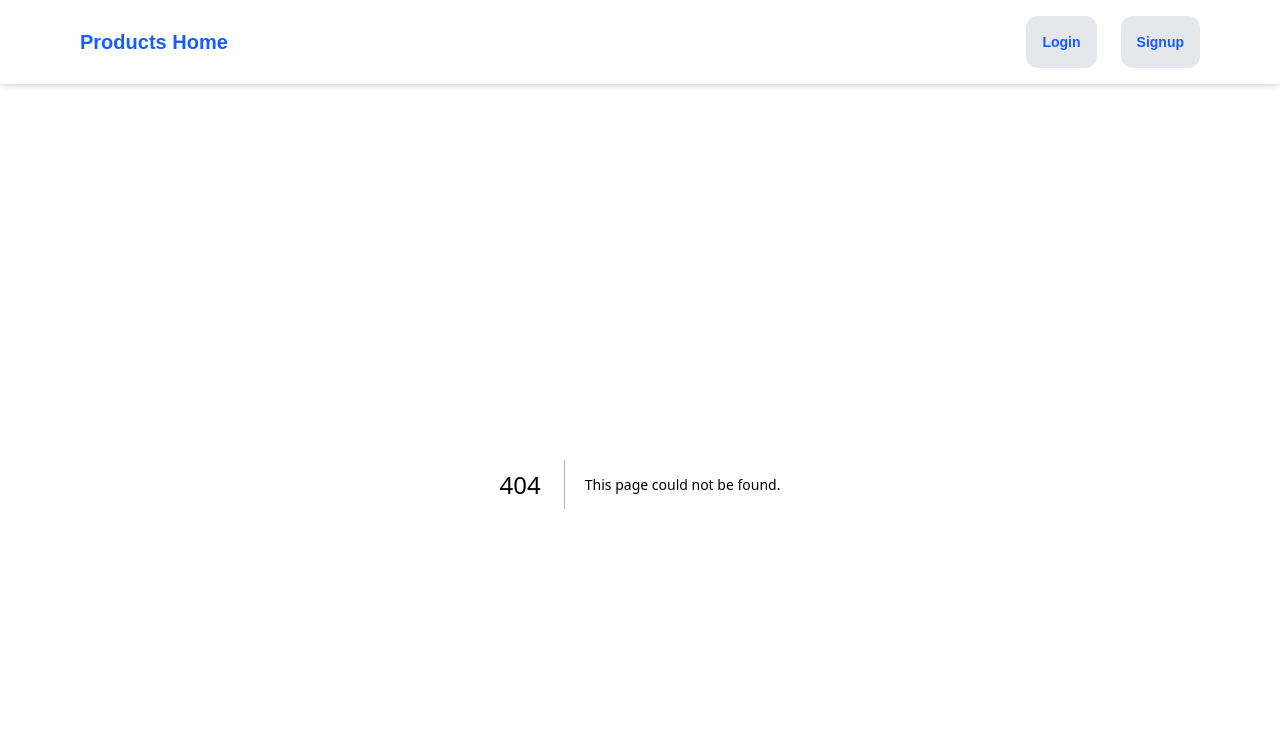
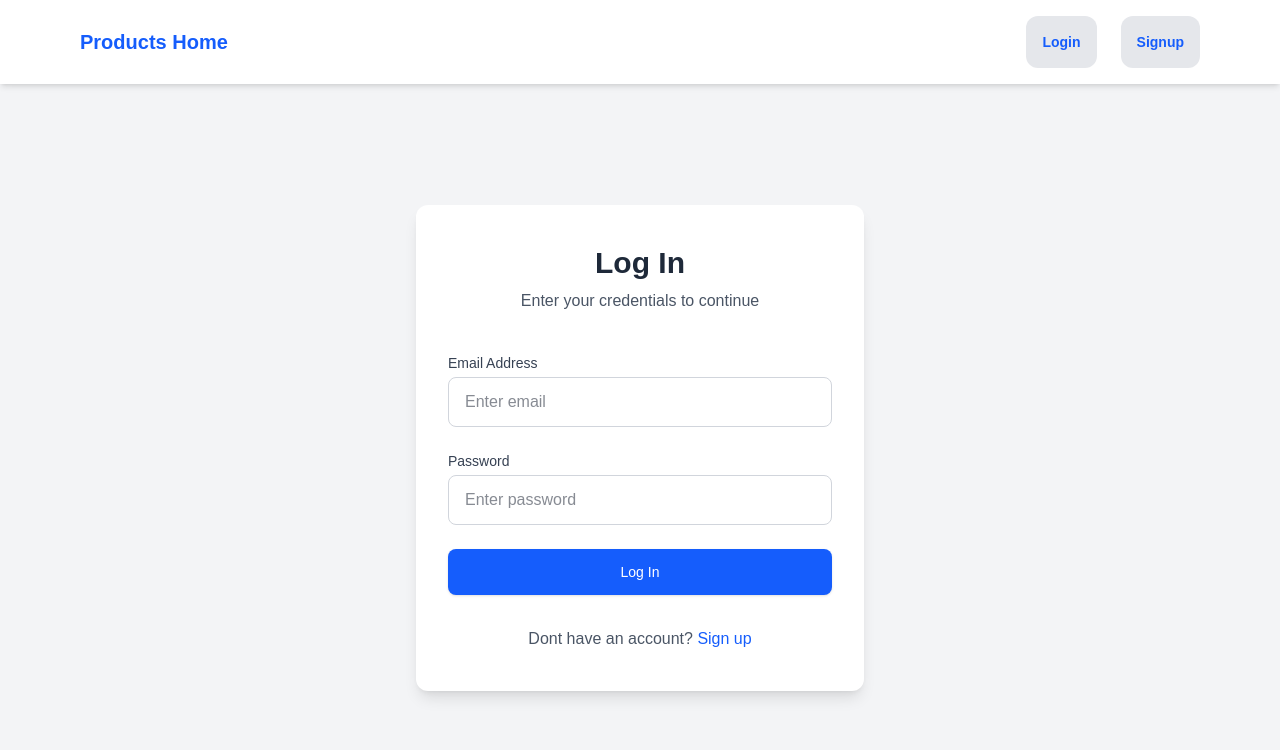
Before and after one commit to lokeshloki3/product-listing, a Next.js app: page /login in a window 1280 px wide. Before the commit this address had no page. Shown: the top 750 px of the page. Built offline with nearby package versions, Linux system fonts and the light colour scheme.

Commit message:
login form created

```diff
--- /dev/null
+++ b/src/app/login/page.tsx
@@ -0,0 +1,117 @@
+'use client';
+
+import { FormEvent, useState } from 'react';
+import { useRouter } from 'next/navigation';
+import Link from 'next/link';
+
+export default function LoginPage() {
+  const [email, setEmail] = useState<string>('');
+  const [password, setPassword] = useState<string>('');
+  const [error, setError] = useState<string>('');
+  const [loading, setLoading] = useState<boolean>(false);
+  const router = useRouter();
+
+  const handleSubmit = async (e: FormEvent<HTMLFormElement>) => {
+    e.preventDefault();
+    setError('');
+    setLoading(true);
+
+    try {
+      const response = await fetch('/api/login', {
+        method: 'POST',
+        headers: {
+          'Content-Type': 'application/json',
+        },
+        body: JSON.stringify({ email, password }),
+      });
+
+      const data = await response.json();
+
+      if (!response.ok) {
+        setError(data.error || 'Invalid credentials');
+        return;
+      }
+
+      router.push('/');
+    } catch (error) {
+      setError('An error occurred. Please try again.');
+    } finally {
+      setLoading(false);
+    }
+  };
+
+  return (
+    <div className="bg-gray-100 flex items-center justify-center h-full min-h-[91vh]">
+
+      <div className="w-full max-w-md px-8 py-10 bg-white rounded-xl shadow-lg">
+        <div className="w-full max-w-md">
+          <div className="text-center mb-10">
+            <h2 className="text-3xl font-bold text-gray-800">Log In</h2>
+            <p className="text-gray-600 mt-2">Enter your credentials to continue</p>
+          </div>
+
+          {error && (
+            <div className="mb-6 p-4 bg-red-50 border-l-4 border-red-500 text-red-700 rounded">
+              <p>{error}</p>
+            </div>
+          )}
+
+          <form onSubmit={handleSubmit} className="space-y-6">
+            <div>
+              <label htmlFor="email" className="block text-sm font-medium text-gray-700 mb-1">
+                Email Address
+              </label>
+              <input
+                id="email"
+                type="email"
+                name="email"
+                placeholder="Enter email"
+                className="w-full text-gray-900 px-4 py-3 border border-gray-300 rounded-lg focus:ring-2 focus:ring-blue-500 focus:border-blue-500 transition"
+                required
+                value={email}
+                onChange={(e) => setEmail(e.target.value)}
+              />
+            </div>
+
+            <div>
+              <div className="flex items-center justify-between mb-1">
+                <label htmlFor="password" className="block text-sm font-medium text-gray-700">
+                  Password
+                </label>
+              </div>
+              <input
+                id="password"
+                type="password"
+                name="password"
+                placeholder="Enter password"
+                className="w-full px-4 text-gray-900 py-3 border border-gray-300 rounded-lg focus:ring-2 focus:ring-blue-500 focus:border-blue-500 transition"
+                required
+                value={password}
+                onChange={(e) => setPassword(e.target.value)}
+              />
+            </div>
+
+            <button
+              type="submit"
+              disabled={loading}
+              className={`w-full flex justify-center py-3 px-4 border border-transparent rounded-lg shadow-sm text-sm font-medium text-white bg-blue-600 hover:bg-blue-700 focus:outline-none focus:ring-2 focus:ring-offset-2 focus:ring-blue-500 cursor-pointer ${loading ? 'opacity-70 cursor-not-allowed' : ''
+                }`}
+            >
+              {loading ? 'Logging in...' : 'Log In'}
+            </button>
+          </form>
+
+          <div className="mt-8 text-center">
+            <p className="text-gray-600">
+              Dont have an account?{' '}
+              <Link href="/signup" className="text-blue-600 hover:text-blue-800 hover:underline font-medium">
+                Sign up
+              </Link>
+            </p>
+          </div>
+
+        </div>
+      </div>
+    </div>
+  );
+}
--- a/src/app/page.tsx
+++ b/src/app/page.tsx
@@ -41,7 +41,7 @@ export default function Home() {
       {
         loading ? (
           <div className="flex justify-center items-center min-h-[91vh]">
-            <p className="text-xl text-center font-medium text-blue-600">Loading products...</p>
+            <p className="text-xl text-center font-medium">Loading products...</p>
           </div>
         ) : (
           products.length > 0 ? (
@@ -54,8 +54,8 @@ export default function Home() {
               }
             </div>
           ) : (
-            <div className="flex justify-center items-center">
-              <p>No Data Found</p>
+            <div className="flex justify-center items-center min-h-[91vh]">
+              <p className="text-xl text-center font-medium">No Product Found</p>
             </div>
           )
         )
--- a/src/app/signup/page.tsx
+++ b/src/app/signup/page.tsx
@@ -1,6 +1,7 @@
 'use client';
 import { ChangeEvent, FormEvent, useState } from 'react';
 import { useRouter } from 'next/navigation';
+import Link from 'next/link';
 
 interface SignupFormData {
     email: string,
@@ -54,13 +55,14 @@ export default function SignupPage() {
             router.push('/login');
         } catch (error) {
             setError('An error occurred. Please try again.');
+            console.log(error);
         } finally {
             setLoading(false);
         }
     };
 
     return (
-        <div className="bg-gray-100 flex items-center justify-center h-full  min-h-[91vh]">
+        <div className="bg-gray-100 flex items-center justify-center h-full min-h-[91vh]">
             <div className="w-full max-w-md px-8 py-10 bg-white rounded-xl shadow-lg">
                 <h1 className="text-3xl font-bold text-center text-gray-800 mb-6">Create an Account</h1>
 
@@ -101,9 +103,7 @@ export default function SignupPage() {
                             value={formData.password}
                             onChange={handleChange}
                         />
-                        {/* <p className="mt-1 text-xs text-gray-500">
-              Must be at least 8 characters
-            </p> */}
+
                     </div>
 
                     <div>
@@ -134,9 +134,9 @@ export default function SignupPage() {
 
                 <p className="mt-8 text-center text-sm text-gray-600">
                     Already have an account?{' '}
-                    <a href="/login" className="font-medium text-blue-600 hover:text-blue-500">
+                    <Link href="/login" className="font-medium text-blue-600 hover:text-blue-500">
                         Sign in
-                    </a>
+                    </Link>
                 </p>
             </div>
         </div>
```
